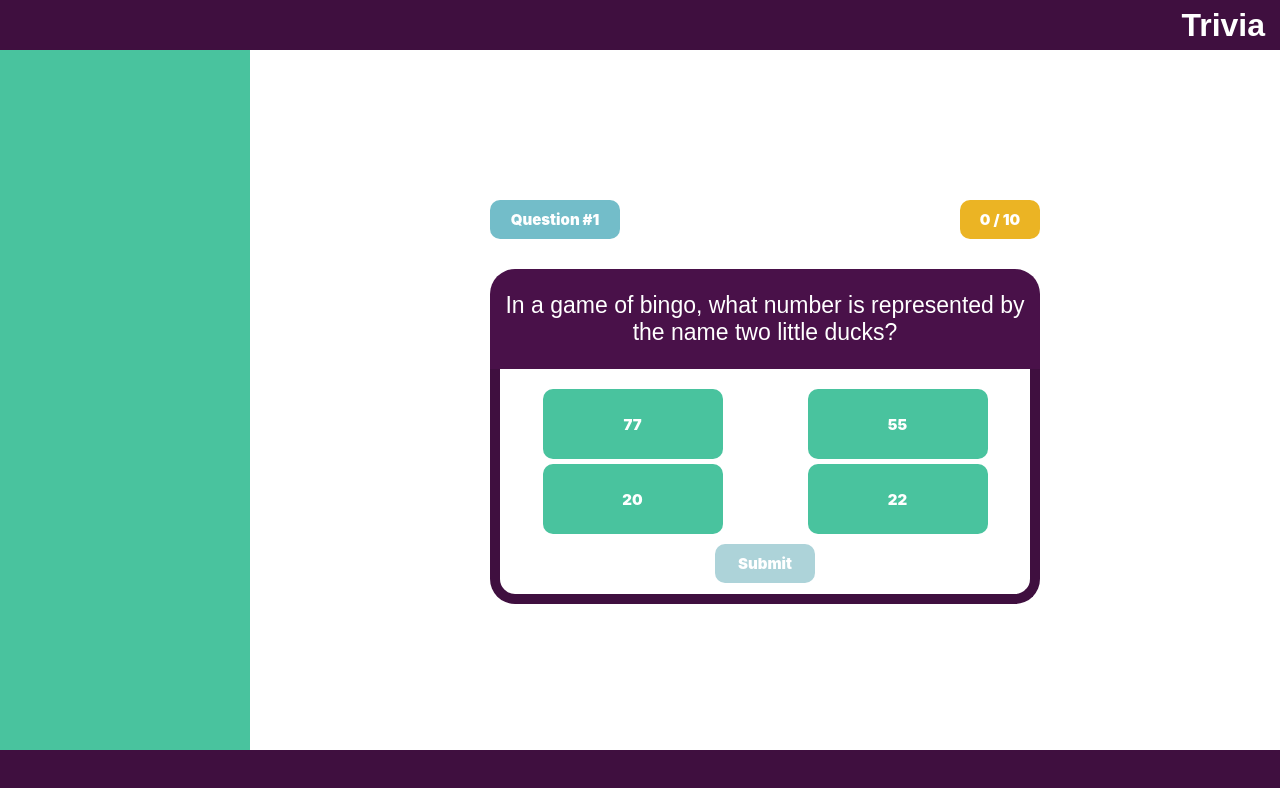
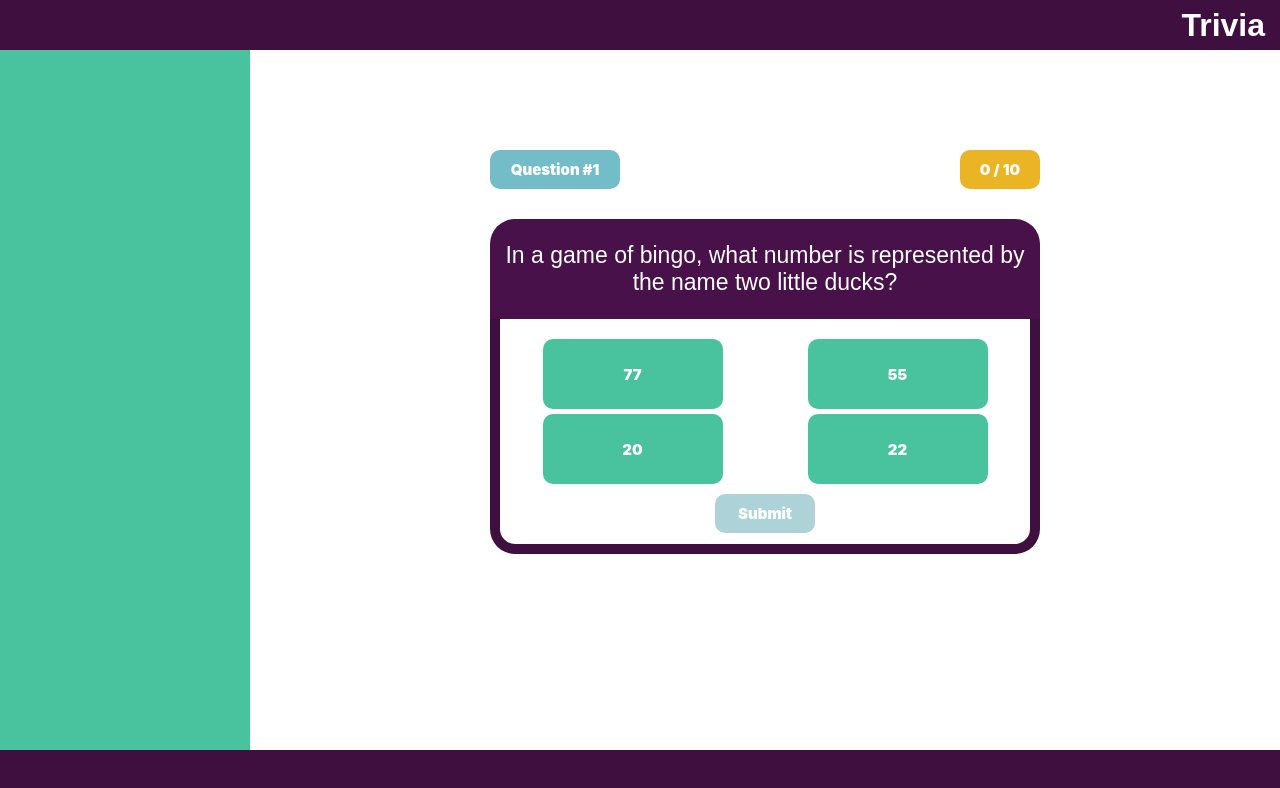
Before and after one commit to mmarsden89/trivia, a React (Create React App) app: page / in a window 1280 px wide. Shown: the top 788 px of the page. Built offline with nearby package versions, Linux system fonts and the light colour scheme; a web font is replaced by a local one.

Commit message:
play area styling

```diff
--- a/src/components/playarea/Playarea.scss
+++ b/src/components/playarea/Playarea.scss
@@ -7,7 +7,6 @@
   flex-direction: column;
   justify-content: center;
   align-items: center;
-  margin-top: 50px;
 }
 
 .score {
```
